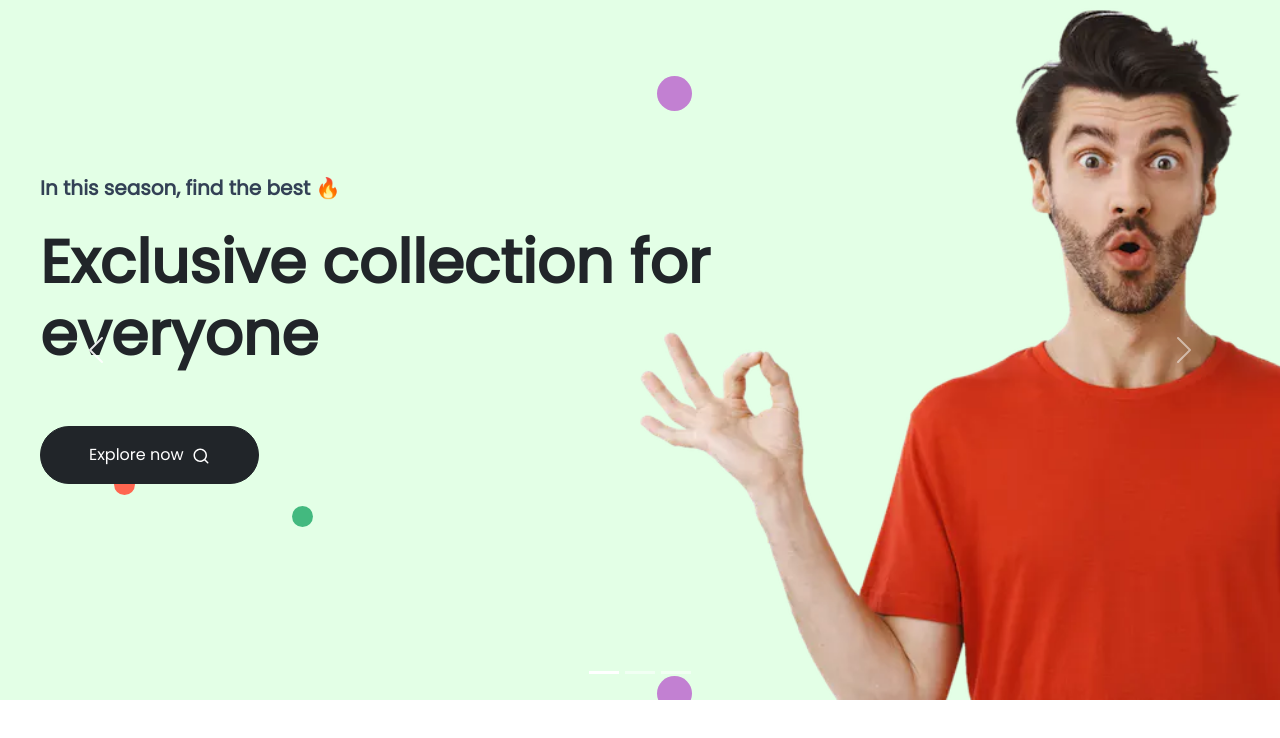
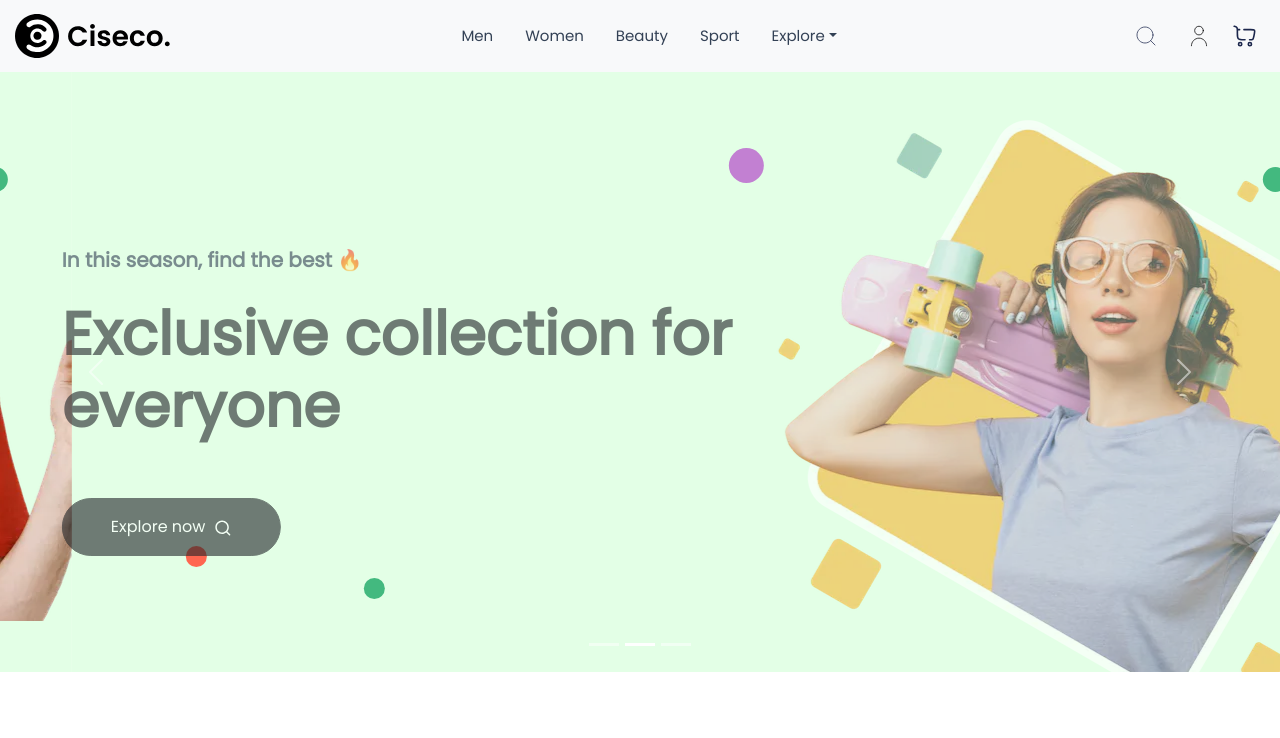
Before and after one commit to roone858/Ciseco-E-commerce-Vite-React-Redux-Tailwind, a React (Vite) app: page / in a window 1280 px wide. Shown: the top 738 px of the page. Built offline with nearby package versions, Linux system fonts and the light colour scheme; the HTML template or start-up script is replaced by a standard one.

Commit message:
add navbar

```diff
--- a/src/App.tsx
+++ b/src/App.tsx
@@ -1,10 +1,12 @@
 import Carousel from "./component/carousel/Carousel";
 import "bootstrap/dist/css/bootstrap.min.css";
 import "./App.css";
+import NavbarComponent from "./layout/navbar/Navbar";
 
 function App() {
   return (
     <>
+      <NavbarComponent />
       <Carousel />
     </>
   );
--- a/src/component/carousel/Carousel.tsx
+++ b/src/component/carousel/Carousel.tsx
@@ -26,7 +26,7 @@ const ItemContent = ({ image }: { image: string }) => {
   return (
     <div
       className="relative"
-      style={{ height: "700px", padding: "176px 40px" }}
+      style={{ height: "600px", padding: "176px 40px" }}
     >
       <div className=" text relative w-75">
         <div className="">
--- a/src/component/carousel/carousel.css
+++ b/src/component/carousel/carousel.css
@@ -15,13 +15,12 @@
   position: absolute;
   top: 0;
   right: 0;
-  bottom: 0;
+
+
+
+
 }
 .carousel-item img {
-  position: relative;
-  top: 0;
-  right: 0;
-  bottom: 0;
 
 }
 .carousel-item .text {
--- a/src/index.css
+++ b/src/index.css
@@ -15,27 +15,32 @@ background-size: 50%;
 opacity: 0.3;
 }
  */
-.carousel-item:not(.active) div {
+.carousel-item:not(.active) .text {
   transform: translateX(-50px);
   opacity: 0.6;
   transition: 0.8s;
 }
 
-.carousel-item.active div  {
+.carousel-item.active .text {
   transform: translateX(0px);
   opacity: 1;
 
-  transition:1s;
+  transition: 1s;
 }
-.carousel-item:not(.active) .image-container  {
-     right: -10%;
+
+.carousel-item:not(.active) .image-container {
+     transform: translateX(50px);
   opacity: 0.6;
   transition: 0.8s;
+
 }
 
-   .carousel-item.active .image-container   {
-     right: 0%;
+.carousel-item.active .image-container {
+     transform: translateX(0px);
   opacity: 1;
 
   transition: 0.8s;
 }
+.navbar {
+     background-color: #fff !important;
+   }
--- /dev/null
+++ b/src/layout/navbar/Navbar.tsx
@@ -0,0 +1,130 @@
+import Container from "react-bootstrap/Container";
+import Nav from "react-bootstrap/Nav";
+import Navbar from "react-bootstrap/Navbar";
+import NavDropdown from "react-bootstrap/NavDropdown";
+import logo from "../../assets/logo.svg";
+import "./navbar.css"
+function NavbarComponent() {
+  return (
+    <Navbar expand="lg" className="bg-body-tertiary">
+      <Container fluid >
+        <Navbar.Toggle aria-controls="basic-navbar-nav" />
+
+        <Navbar.Brand className="mx-auto" href="#home">
+          <img src={logo} alt="logo" />
+        </Navbar.Brand>
+
+        <Navbar.Collapse className="mx-auto" id="basic-navbar-nav">
+          <Nav className="mx-auto">
+            <Nav.Link href="#home">Men</Nav.Link>
+            <Nav.Link href="#home">Women</Nav.Link>
+            <Nav.Link href="#home">Beauty</Nav.Link>
+            <Nav.Link href="#home">Sport</Nav.Link>
+            <NavDropdown title="Explore" id="basic-nav-dropdown">
+              <NavDropdown.Item href="#action/3.1">Action</NavDropdown.Item>
+              <NavDropdown.Item href="#action/3.2">
+                Another action
+              </NavDropdown.Item>
+              <NavDropdown.Item href="#action/3.3">Something</NavDropdown.Item>
+              <NavDropdown.Divider />
+              <NavDropdown.Item href="#action/3.4">
+                Separated link
+              </NavDropdown.Item>
+            </NavDropdown>
+          </Nav>
+        </Navbar.Collapse>
+        <div className="icons">
+          <span className="me-2">
+            <svg
+              width="24px"
+              height="24px"
+              viewBox="0 0 24 24"
+              fill="none"
+              xmlns="http://www.w3.org/2000/svg"
+            >
+              <g id="SVGRepo_bgCarrier" stroke-width="0"></g>
+              <g
+                id="SVGRepo_tracerCarrier"
+                stroke-linecap="round"
+                stroke-linejoin="round"
+              ></g>
+              <g id="SVGRepo_iconCarrier">
+                {" "}
+                <path
+                  d="M16.6725 16.6412L21 21M19 11C19 15.4183 15.4183 19 11 19C6.58172 19 3 15.4183 3 11C3 6.58172 6.58172 3 11 3C15.4183 3 19 6.58172 19 11Z"
+                  stroke="#1C274C"
+                  stroke-width="0.744"
+                  stroke-linecap="round"
+                  stroke-linejoin="round"
+                ></path>{" "}
+              </g>
+            </svg>
+          </span>
+          <span >
+            <svg
+              width="26px"
+              height="26px"
+              viewBox="0 0 24.00 24.00"
+              fill="none"
+              xmlns="http://www.w3.org/2000/svg"
+            >
+              <g id="SVGRepo_bgCarrier" stroke-width="0"></g>
+              <g
+                id="SVGRepo_tracerCarrier"
+                stroke-linecap="round"
+                stroke-linejoin="round"
+              ></g>
+              <g id="SVGRepo_iconCarrier">
+                {" "}
+                <path
+                  d="M5 21C5 17.134 8.13401 14 12 14C15.866 14 19 17.134 19 21M16 7C16 9.20914 14.2091 11 12 11C9.79086 11 8 9.20914 8 7C8 4.79086 9.79086 3 12 3C14.2091 3 16 4.79086 16 7Z"
+                  stroke="#000000"
+                  stroke-width="0.696"
+                  stroke-linecap="round"
+                  stroke-linejoin="round"
+                ></path>{" "}
+              </g>
+            </svg>
+          </span>
+          <span>
+            <svg
+              width="26px"
+              height="26px"
+              viewBox="0 0 24.00 24.00"
+              fill="none"
+              xmlns="http://www.w3.org/2000/svg"
+            >
+              <g id="SVGRepo_bgCarrier" stroke-width="0"></g>
+              <g
+                id="SVGRepo_tracerCarrier"
+                stroke-linecap="round"
+                stroke-linejoin="round"
+              ></g>
+              <g id="SVGRepo_iconCarrier">
+                {" "}
+                <path
+                  d="M7.5 18C8.32843 18 9 18.6716 9 19.5C9 20.3284 8.32843 21 7.5 21C6.67157 21 6 20.3284 6 19.5C6 18.6716 6.67157 18 7.5 18Z"
+                  stroke="#1C274C"
+                  stroke-width="1.5"
+                ></path>{" "}
+                <path
+                  d="M16.5 18.0001C17.3284 18.0001 18 18.6716 18 19.5001C18 20.3285 17.3284 21.0001 16.5 21.0001C15.6716 21.0001 15 20.3285 15 19.5001C15 18.6716 15.6716 18.0001 16.5 18.0001Z"
+                  stroke="#1C274C"
+                  stroke-width="1.5"
+                ></path>{" "}
+                <path
+                  d="M2 3L2.26121 3.09184C3.5628 3.54945 4.2136 3.77826 4.58584 4.32298C4.95808 4.86771 4.95808 5.59126 4.95808 7.03836V9.76C4.95808 12.7016 5.02132 13.6723 5.88772 14.5862C6.75412 15.5 8.14857 15.5 10.9375 15.5H12M16.2404 15.5C17.8014 15.5 18.5819 15.5 19.1336 15.0504C19.6853 14.6008 19.8429 13.8364 20.158 12.3075L20.6578 9.88275C21.0049 8.14369 21.1784 7.27417 20.7345 6.69708C20.2906 6.12 18.7738 6.12 17.0888 6.12H11.0235M4.95808 6.12H7"
+                  stroke="#1C274C"
+                  stroke-width="1.5"
+                  stroke-linecap="round"
+                ></path>{" "}
+              </g>
+            </svg>
+          </span>
+        </div>
+      </Container>
+    </Navbar>
+  );
+}
+
+export default NavbarComponent;
--- /dev/null
+++ b/src/layout/navbar/navbar.css
@@ -0,0 +1,33 @@
+.navbar a.nav-link {
+  color: #334155;
+  font-size: 15px;
+  padding: 10px 16px !important;
+  font-weight: 500 !important;
+
+  transition: 0.1s;
+  border-radius: 2rem;
+}
+
+
+.navbar-toggler {
+  border: 0px solid black !important;
+}
+
+.navbar a.nav-link:hover {
+     background-color: rgb(241 245 249);
+}
+
+.icons span {
+  position: relative;
+  overflow: hidden;
+  border-radius: 50%;
+  padding: 10px;
+  height: 1rem;
+  width: 1rem;
+  cursor: pointer;
+}
+.icons span:hover {
+     border-radius: 50%;
+
+	background-color: rgb(241 245 249);
+}
```
Also changed, not shown: src/assets/logo.svg (added). Lines whose indentation alone changed are shown as unchanged.
